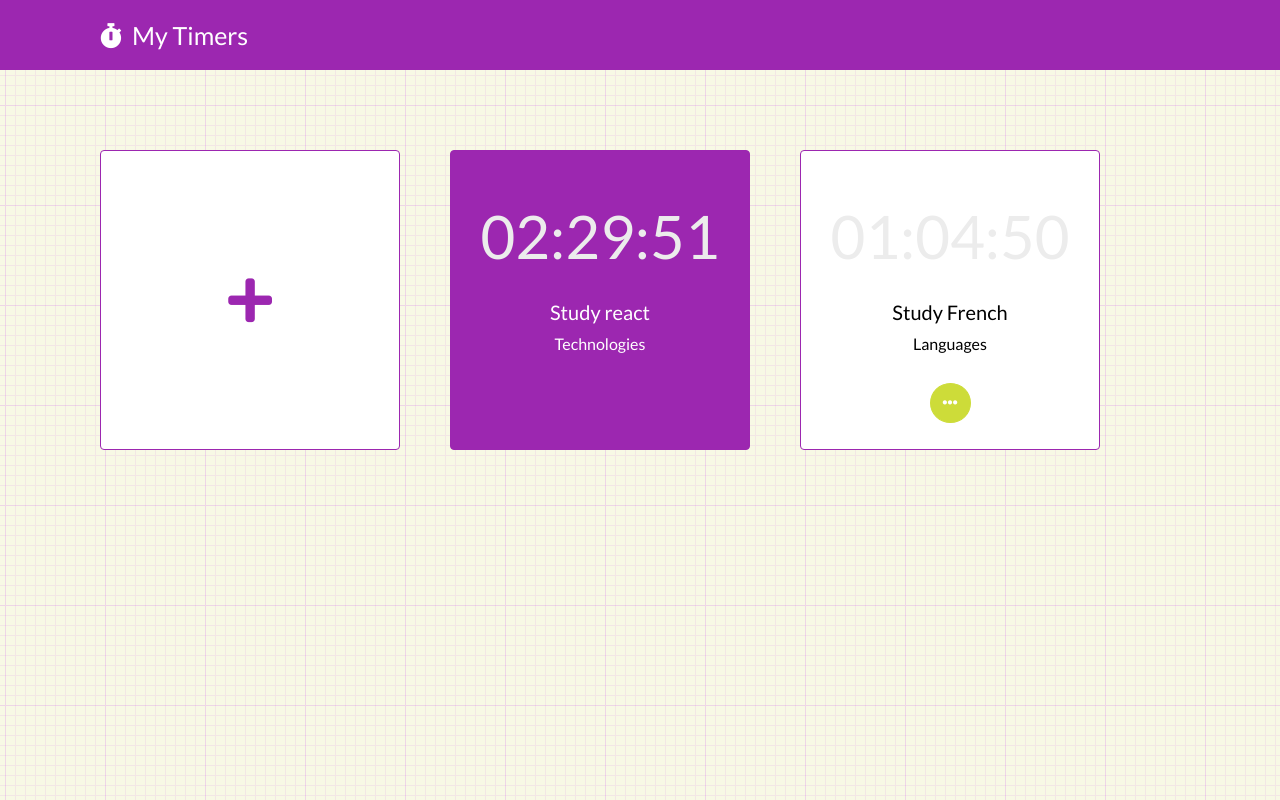
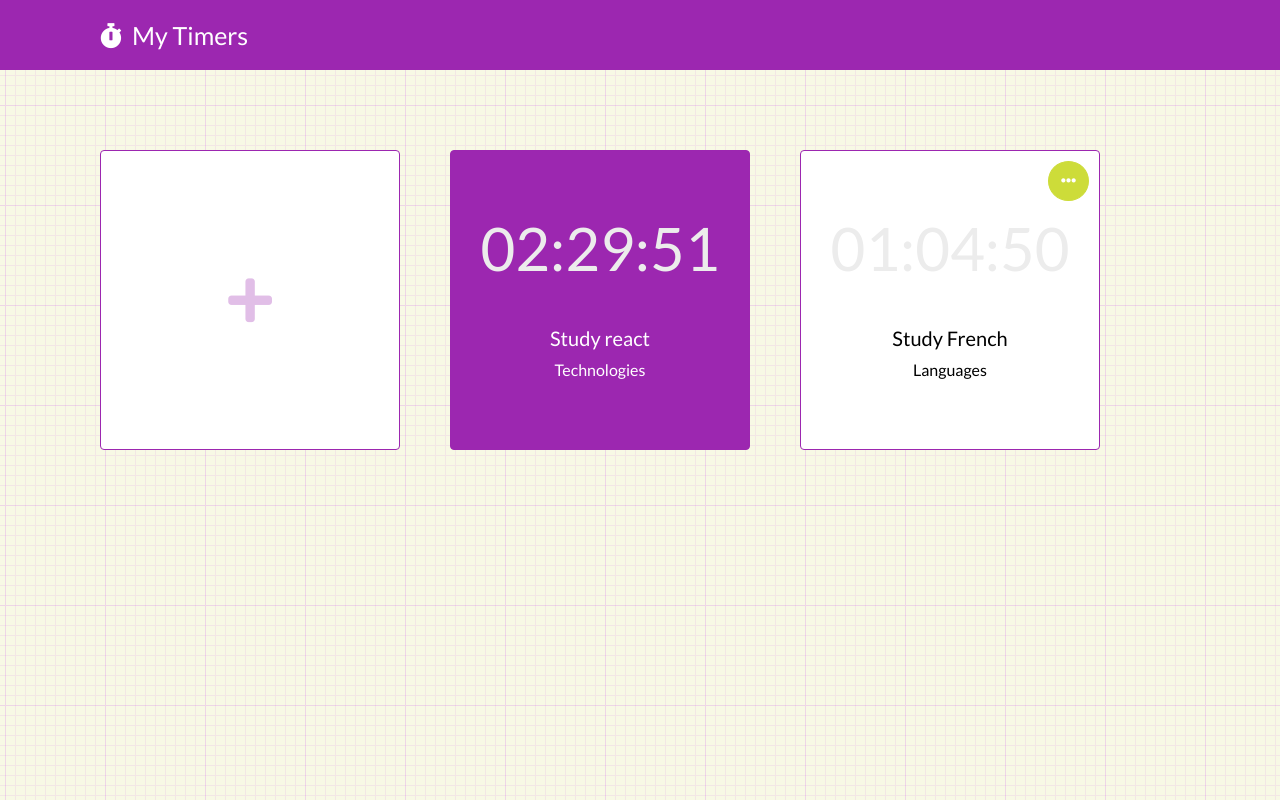
Before and after one commit to gabyvs/react-timers, a React (Create React App) app: page / in a window 1280 px wide. Built offline with nearby package versions, Linux system fonts and the light colour scheme.

Commit message:
Small bug fixes and style changes.

```diff
--- a/src/components/Create/Create.css
+++ b/src/components/Create/Create.css
@@ -5,7 +5,7 @@
 }
 
 .create-button {
-  color: var(--primary);
+  color: var(--primary-light);
   border: 1px solid var(--primary);
   border-radius: 4px;
   background-color: white;
@@ -16,5 +16,6 @@
 }
 
 .create-button:hover {
-  background-color: var(--primary-light);
+  box-shadow: var(--std-shadow);
+  color: var(--primary);
 }
--- a/src/components/Edit/Edit.css
+++ b/src/components/Edit/Edit.css
@@ -79,6 +79,7 @@
 .edit .reset-btn {
   color: var(--secondary-text);
   display: block;
+  margin-bottom: 2px;
 }
 
 .edit .reset-btn:hover {
@@ -97,3 +98,16 @@
 .edit .reset-btn {
   width: 100%;
 }
+
+.edit .cancel-btn:focus,
+.edit .reset-btn:focus {
+  box-shadow: 0 0 0.2rem rgba(108,117,125,.5);
+}
+
+.edit .save-btn:focus {
+  box-shadow: 0 0 0.2rem rgba(122, 53, 125, 0.5);
+}
+
+.edit .delete-btn:focus {
+  box-shadow: 0 0 0.2rem rgba(125, 0, 19, 0.5);
+}
--- a/src/components/Edit/Edit.js
+++ b/src/components/Edit/Edit.js
@@ -52,10 +52,10 @@ class Edit extends React.Component {
           </div>
           <div className="row button-row">
             <button
-              className="cancel-btn"
+              className="btn cancel-btn"
               onClick={this.props.onClickCancel}>Cancel</button>
             <button
-              className="save-btn"
+              className="btn save-btn"
               onClick={this.onClickSave}>{btnText}</button>
           </div>
           {
@@ -64,10 +64,10 @@ class Edit extends React.Component {
               <>
                 <hr className="divider"/>
                 <button
-                  className="reset-btn"
+                  className="btn reset-btn"
                   onClick={this.onClickReset}>Reset</button>
                 <button
-                  className="delete-btn"
+                  className="btn delete-btn"
                   onClick={this.onClickDelete}>Delete</button>
               </>
             )
--- a/src/components/Header/Header.css
+++ b/src/components/Header/Header.css
@@ -7,6 +7,7 @@
   width: 100%;
   background-color: var(--primary);
   color: Var(--icons-text);
+  z-index: 10;
 }
 
 .header-content {
--- a/src/components/Timer/Timer.css
+++ b/src/components/Timer/Timer.css
@@ -9,10 +9,11 @@
   margin: var(--card-margin);
   cursor: pointer;
   background-color: white;
+  position: relative;
 }
 
 .timer:hover {
-  background-color: var(--primary-light);
+  box-shadow: var(--std-shadow);
 }
 
 .timer.running {
@@ -21,8 +22,7 @@
 }
 
 .timer.running:hover {
-  background-color: var(--primary-light);
-  color: var(--icons-text);
+  box-shadow: var(--strong-shadow);
 }
 
 .timer .upper {
@@ -30,7 +30,7 @@
   display: flex;
   align-items: center;
   justify-content: center;
-  height: 50%;
+  height: 60%;
   width: 100%;
   color: var(--secondary-light);
 }
@@ -46,7 +46,9 @@
 }
 
 .timer .more {
-  margin-top: 30px;
+  position: absolute;
+  top: 10px;
+  right: 10px;
   border-radius: 50%;
   padding: 11px 12px;
   color: var(--icons-text);
@@ -55,6 +57,11 @@
   cursor: pointer;
 }
 
+.timer .more:hover {
+  box-shadow: var(--std-shadow);
+}
+
+
 .timer .more-icon {
   font-size: 1.5rem;
 }
--- a/src/components/Timer/Timer.js
+++ b/src/components/Timer/Timer.js
@@ -40,20 +40,20 @@ class Timer extends React.Component {
       <div
         className={timerClass}
         onClick={this.onClickComponent}>
+        {
+          !this.state.isRunning &&
+          <button
+            className="more"
+            onClick={this.onClickEdit}>
+            <i className="fas fa-ellipsis-h more-icon"></i>
+          </button>
+        }
         <div className="upper">
           <span>{elapsedStr}</span>
         </div>
         <div className="lower">
           <div className="title">{this.props.title}</div>
           <div className="project">{this.props.project}</div>
-          {
-            !this.state.isRunning &&
-            <button
-              className="more"
-              onClick={this.onClickEdit}>
-              <i className="fas fa-ellipsis-h more-icon"></i>
-            </button>
-          }
         </div>
       </div>
     );
--- a/src/theme.css
+++ b/src/theme.css
@@ -23,4 +23,8 @@
   --card-width: 300px;
   --card-height: 300px;
   --card-margin: 0 50px 20px 0;
+
+  /* shadows */
+  --std-shadow: 0 3px 6px rgba(0,0,0,0.16), 0 3px 6px rgba(0,0,0,0.23);
+  --strong-shadow: 0 19px 38px rgba(0,0,0,0.30), 0 15px 12px rgba(0,0,0,0.22);
 }
```
